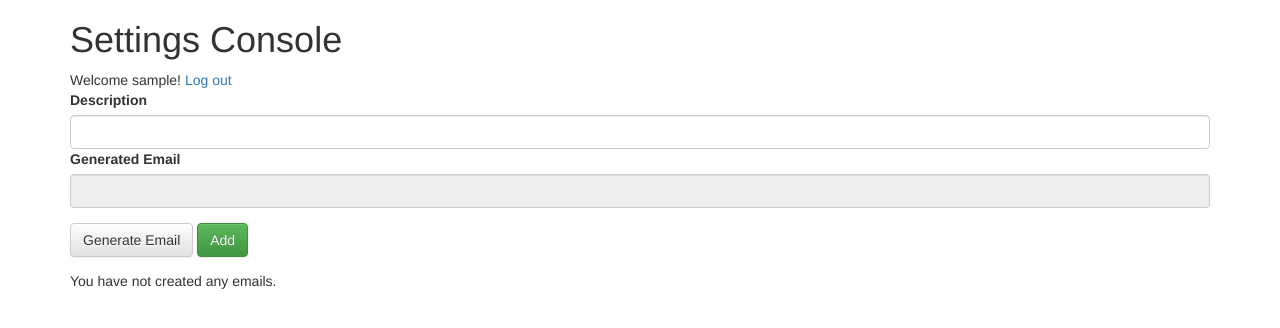
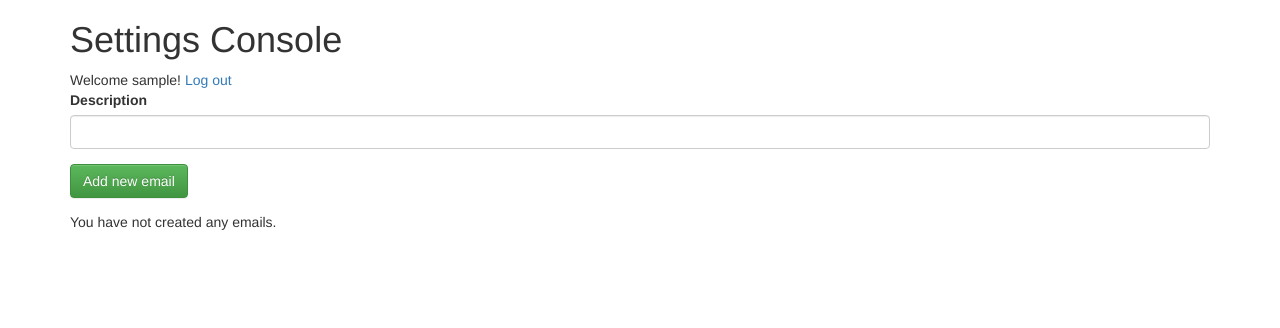
Before and after one commit to jnyborg/nospammail, a Django app: page / in a window 1280 px wide. Shown: the top 328 px of the page. Run offline with Django 3.2, Linux system fonts and the light colour scheme; the visitor is signed in with stand-in values (Sample User, id 1); data that the repository does not hold is empty; some libraries are stand-ins or nearby versions.

Commit message:
Disallowed registration using a nospammail address
Removed option to generate emails on without adding them
Added error display on control panel in case adding email does not work
Added so description must be set when adding emails
Added so you cannot toggle emails you do not own

```diff
--- a/settings_console/urls.py
+++ b/settings_console/urls.py
@@ -4,7 +4,6 @@ from . import views
 
 urlpatterns = [
     url(r'^$', views.index, name='index'),
-    url(r'^ajax/generate_email/$', views.generate_email, name='generate_email'),
     url(r'^ajax/add_email/$', views.add_generated_email, name='add_generated_email'),
     url(r'^ajax/toggle_email/$', views.toggle_email, name='toggle_email'),
 ]
--- a/settings_console/views.py
+++ b/settings_console/views.py
@@ -2,8 +2,12 @@ from django.http import JsonResponse, HttpResponseRedirect
 from django.shortcuts import render, render_to_response
 from settings_console.generateemail import generateRandomEmail
 from settings_console.models import GeneratedEmail, GeneratedEmailForm
+from enum import Enum
 
-
+class ErrorCode(Enum):
+    SUCCESS = 0
+    NO_DESCRIPTION = 1
+    UNAUTHORIZED_TOGGLE = 2
 
 def index(request):
     if request.user.is_authenticated:
@@ -13,19 +17,19 @@ def index(request):
         return render(request, 'frontpage.html')
 
 
-def generate_email(request):
-    generatedEmail = generateRandomEmail()
-    request.session['generated_email'] = generatedEmail
-    data = { "generated_email": generatedEmail }
-    return JsonResponse(data)
-
-
 def add_generated_email(request):
     description = request.GET.get('description', None)
+    if len(str.replace(description, " ", "")) < 1:
+        return render_to_response('console_list.html',
+                                  {"generated_emails": GeneratedEmail.objects.filter(user_id=request.user.id),
+                                   "error_code": ErrorCode.NO_DESCRIPTION,
+                                   "error_message": "Please enter a description."})
+
     g = GeneratedEmail(description=description,
-                       email=request.session['generated_email'],
+                       email=generateRandomEmail(),
                        user=request.user)
     g.save()
+
     return render_to_response('console_list.html',
                               {"generated_emails": GeneratedEmail.objects.filter(user_id=request.user.id)})
 
@@ -34,6 +38,12 @@ def toggle_email(request):
     email_id = request.GET.get("id", None)
     if email_id != None:
         g = GeneratedEmail.objects.get(id=email_id)
+        if g.user.id != request.user.id:
+            return render_to_response('console_list.html',
+                                      {"generated_emails": GeneratedEmail.objects.filter(user_id=request.user.id),
+                                       "error_code": ErrorCode.UNAUTHORIZED_TOGGLE,
+                                       "error_message": "You cannot toggle emails that you do not own."})
+
         g.enabled = not g.enabled
         g.save()
     return render_to_response('console_list.html',
--- a/templates/console.html
+++ b/templates/console.html
@@ -10,11 +10,8 @@
         <div class="form-group">
             <label for="description">Description</label>
             <input class="form-control" id="description" type="text">
-            <label for="generated_result">Generated Email</label>
-            <input class="form-control" id="generated_result" type="text" readonly>
         </div>
-        <button class="btn btn-default" id="generate_email" type="button">Generate Email</button>
-        <button class="btn btn-success" id="add_email" type="button">Add</button>
+        <button class="btn btn-success" id="add_email" type="button">Add new email</button>
     </form>
 
     <div id="emailList">
@@ -22,19 +19,6 @@
     </div>
 
     <script>
-        function generateEmail() {
-            $.ajax({
-                url: '/ajax/generate_email/',
-                dataType: 'json',
-                success: function (data) {
-                    $("#generated_result").val(data.generated_email)
-                }
-            });
-        }
-        $("#generate_email").click(function () {
-            generateEmail();
-        });
-
         $("#add_email").click(function () {
             $.ajax({
                 url: '/ajax/add_email/',
@@ -45,7 +29,6 @@
                 // stupid shit
                 error: function (data) {
                     $("#emailList").html(data.responseText);
-                    generateEmail();
                     $("#description").val("")
                 }
 
--- a/templates/console_list.html
+++ b/templates/console_list.html
@@ -1,3 +1,6 @@
+{% if error_message %}
+    <h1>Error: {{ error_message }}</h1>
+{%  endif %}
 {% if generated_emails %}
     <table class="table table-striped">
         <tr>
```
Also changed, not shown: login/forms.py (+8 -3 lines).
